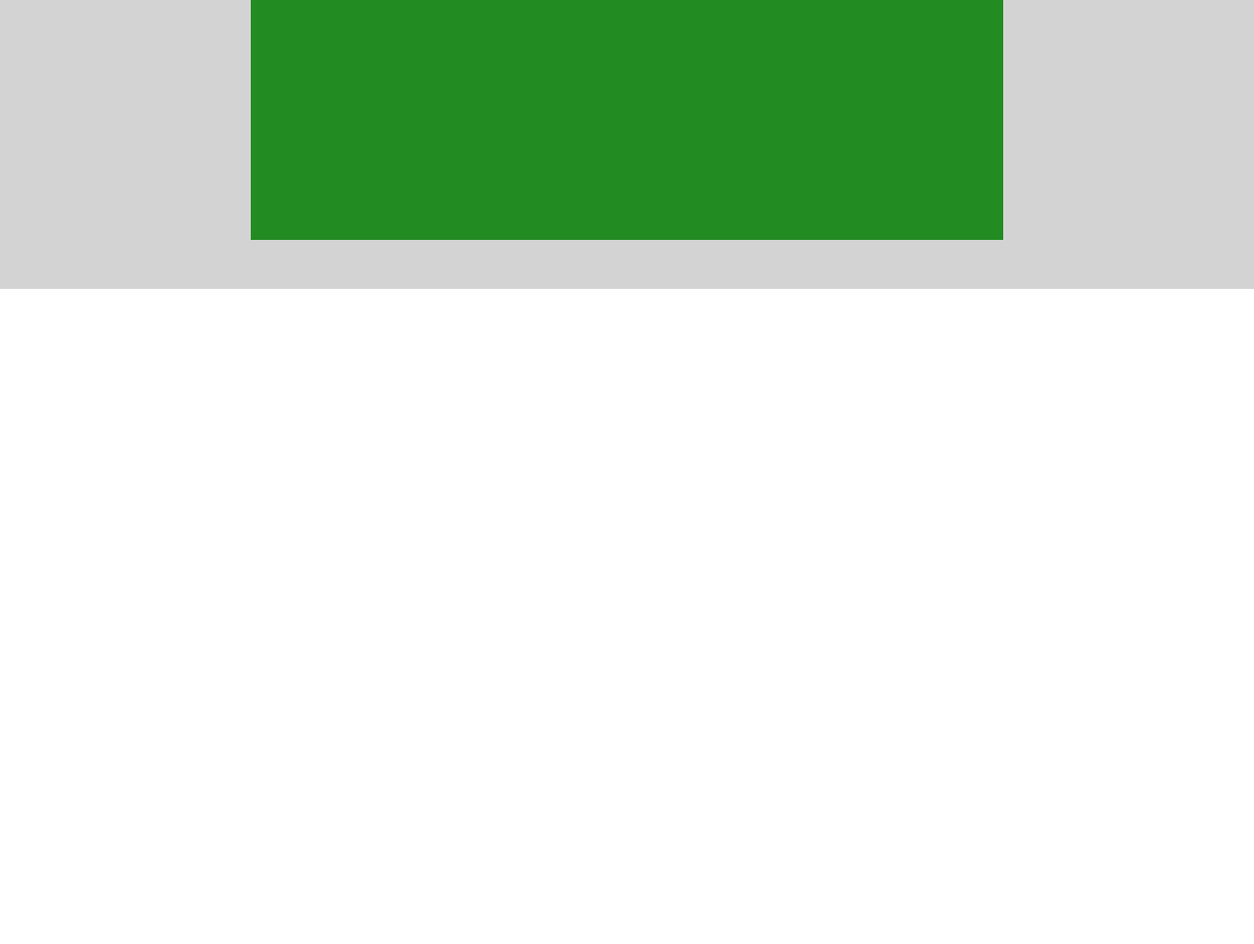
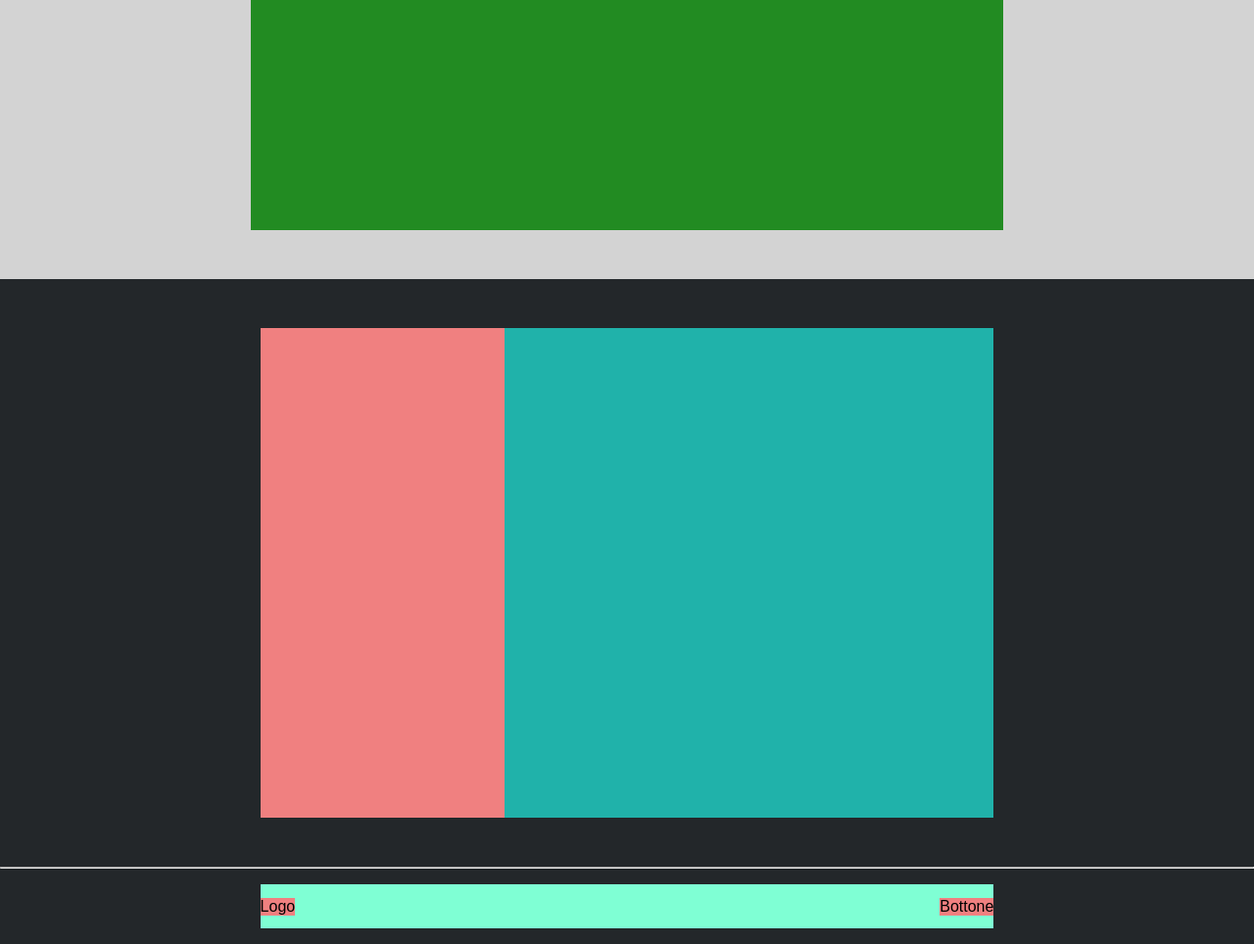
Before and after one commit to marcoregina92/htmlcss-struttura-discord, a plain HTML site: page index.html in a window 1280 px wide. Shown: the part 2440-3404 px from the top of the page at 98% size. Before the commit the page ends 2740 px from the top, so only its background shows below. Drawn offline with Linux system fonts and the light colour scheme.

Commit message:
layout completo

```diff
--- a/css/style.css
+++ b/css/style.css
@@ -81,7 +81,6 @@
     justify-content: center;
     display: flex;
     align-items: center;
-
 }
 
 .box-celeste{
@@ -103,12 +102,9 @@
 .box-grey2{
     height: 900px;
     background: #d3d3d3;
-    margin: 15px auto 5px auto;
     justify-content: center;
     display: flex;
     align-items: center;
-
-
 }
 
 .box-green{
@@ -118,3 +114,48 @@
     display: flex;
     justify-content: center;
 }
+
+
+.footer-top{
+    background: #23272a;
+    min-height: 600px;
+    display: flex;
+    justify-content: center;
+    align-items: center;
+    padding: 16px;
+}
+
+.column-1{
+    height: 500px;
+    background-color: #f08080;
+    width: 20%;
+
+}
+
+.column-2{
+    height: 500px;
+    background-color: #20b2aa;
+    width: 10%
+
+}
+
+.footer-bottom{
+    background-color: #23272a;
+    display: flex;
+    justify-content: center;
+    align-items: center;
+    padding: 16px;
+}
+
+.barra-footer{
+    width: 60%;
+    height: 45px;
+    background-color: #7fffd4;
+    justify-content: space-between;
+    align-items: center;
+    display: flex;
+}
+
+.logo2, .bottone2{
+    background-color: #f08080;
+}
--- a/index.html
+++ b/index.html
@@ -54,35 +54,27 @@
         </div>
     </main>
 
-
-
-
-
-
-
-
-
-
-
-
-
-
-
-
-
-
-
-
+    <!-- INIZIO FOOTER -->
 
     <footer>
+        <div class="footer-top">
 
+            <div class="column-1"></div>
+            <div class="column-2"></div>
+            <div class="column-2"></div>
+            <div class="column-2"></div>
+            <div class="column-2"></div>
+        </div>
 
+        <hr>
 
+        <div class="footer-bottom">
+            <div class="barra-footer">
+                <div class="logo2">Logo</div>
+                <div class="bottone2">Bottone</div>
 
-
+            </div>
+        </div>
     </footer>
-
-
-
 </body>
 </html>
```
